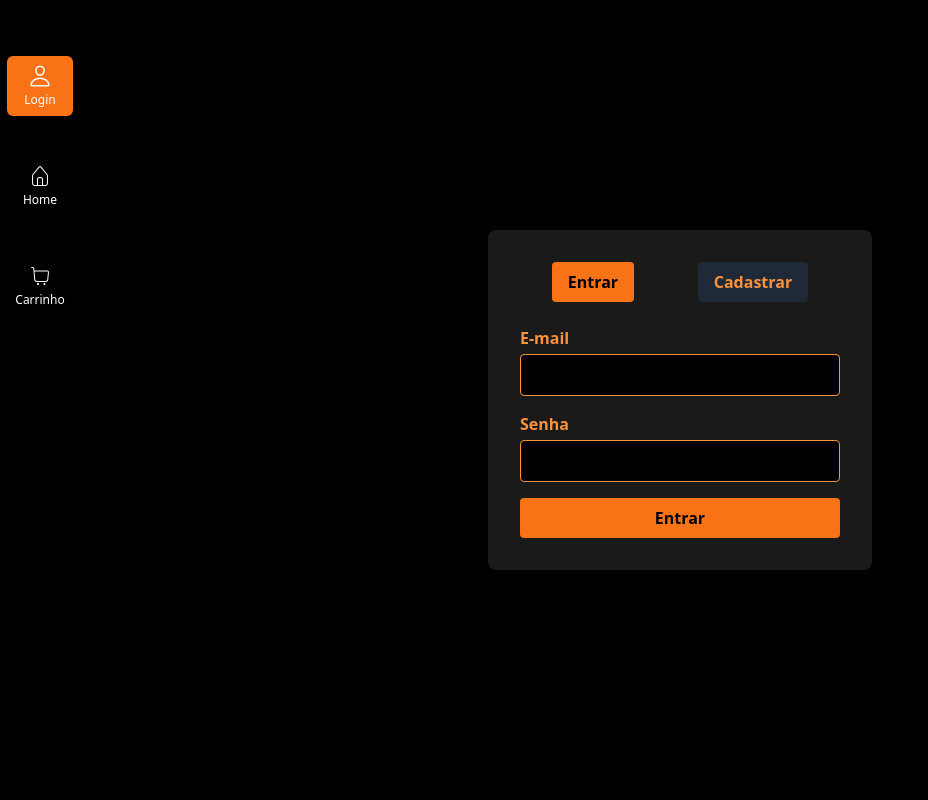
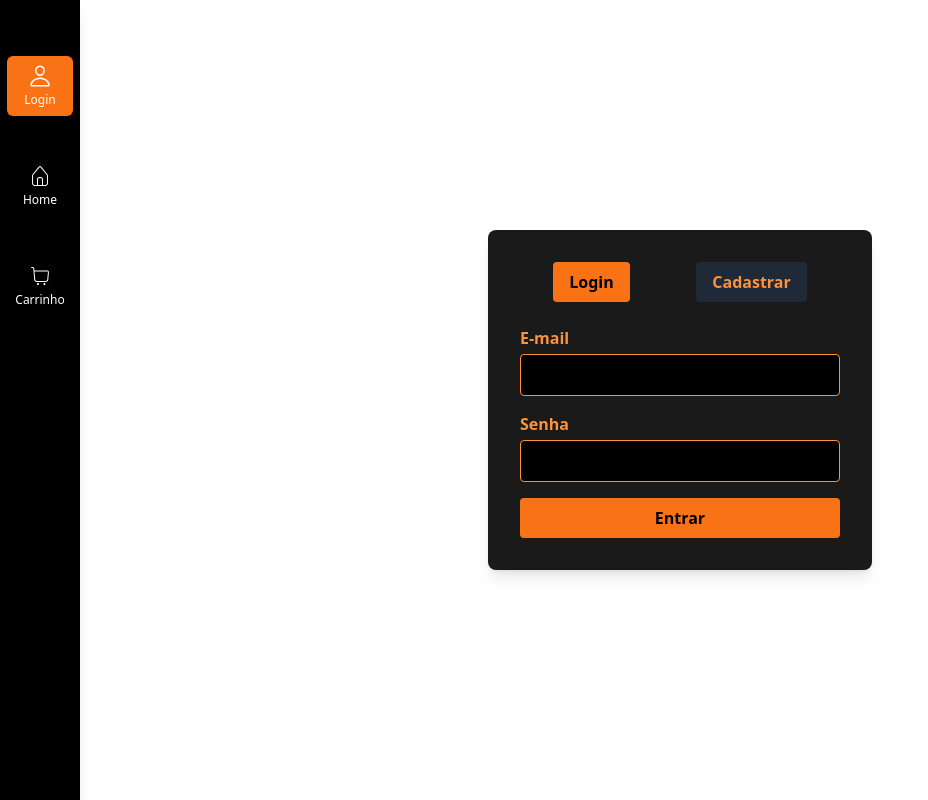
Before and after one commit to joaogabrielcastro/Rental_services, a React (Vite) app in the folder frontend/: page /login in a window 1280 px wide. Shown: the whole page, without its empty margins (0-928 px from the left). Built offline with nearby package versions, Linux system fonts and the light colour scheme.

Commit message:
add Allocation page and update Login button text

```diff
--- a/frontend/src/App.jsx
+++ b/frontend/src/App.jsx
@@ -6,6 +6,7 @@ import { Admin } from "./pages/Admin";
 import Sidebar from "./components/sidebar";
 import { ToastContainer } from "react-toastify";
 import "react-toastify/dist/ReactToastify.css";
+import { Allocation } from "./pages/Allocation.jsx";
 import {
   createBrowserRouter,
   createRoutesFromElements,
--- a/frontend/src/components/Main.jsx
+++ b/frontend/src/components/Main.jsx
@@ -2,6 +2,8 @@ import React, { useState, useEffect } from "react";
 import { CiShoppingCart } from "react-icons/ci";
 import { HiMagnifyingGlass } from "react-icons/hi2";
 import API from "../API";
+
+
 
 const ProdutoCard = ({ produto, adicionarAoCarrinho }) => (
   <div className="bg-white border rounded-lg shadow-lg overflow-hidden">
@@ -12,7 +14,6 @@ const ProdutoCard = ({ produto, adicionarAoCarrinho }) => (
     />
     <div className="p-4 bg-gray-00">
       <h2 className="text-lg font-bold text-black">{produto.name}</h2>
-      <p className="text-sm text-gray-600">{produto.descricao}</p>
       <div className="flex justify-between items-center mt-3">
         <span className="font-bold text-orange-500">
           Diária: R$ {produto.diaria},00
--- /dev/null
+++ b/frontend/src/pages/Allocation.jsx
@@ -0,0 +1,21 @@
+import React from "react";
+import { useAuth } from "../contexts/AuthContext";
+import { Navigate } from "react-router-dom";
+
+const Allocation = () => {
+  const { role } = useAuth();
+
+  // Verifica se o usuário é admin
+  if (role !== "user") {
+      return <Navigate to="/login" replace />;
+
+    }
+      return (
+      <div>
+        {/* Allocation page content goes here */}
+        Allocation Page
+      </div>
+    );
+  };
+
+  export  { Allocation };
--- a/frontend/src/pages/Login.jsx
+++ b/frontend/src/pages/Login.jsx
@@ -48,7 +48,7 @@ const Login = () => {
   };
 
   return (
-    <div className="flex items-center justify-center h-screen bg-black">
+    <div className="flex items-center justify-center h-screen">
       <form
         onSubmit={aba === "login" ? handleSubmit : handleCadastro}
         className="bg-[#1a1a1a] p-8 rounded-lg shadow-lg w-96"
@@ -63,7 +63,7 @@ const Login = () => {
                 : "bg-gray-800 text-orange-400"
             }`}
           >
-            Entrar
+            Login
           </button>
           <button
             type="button"
```
